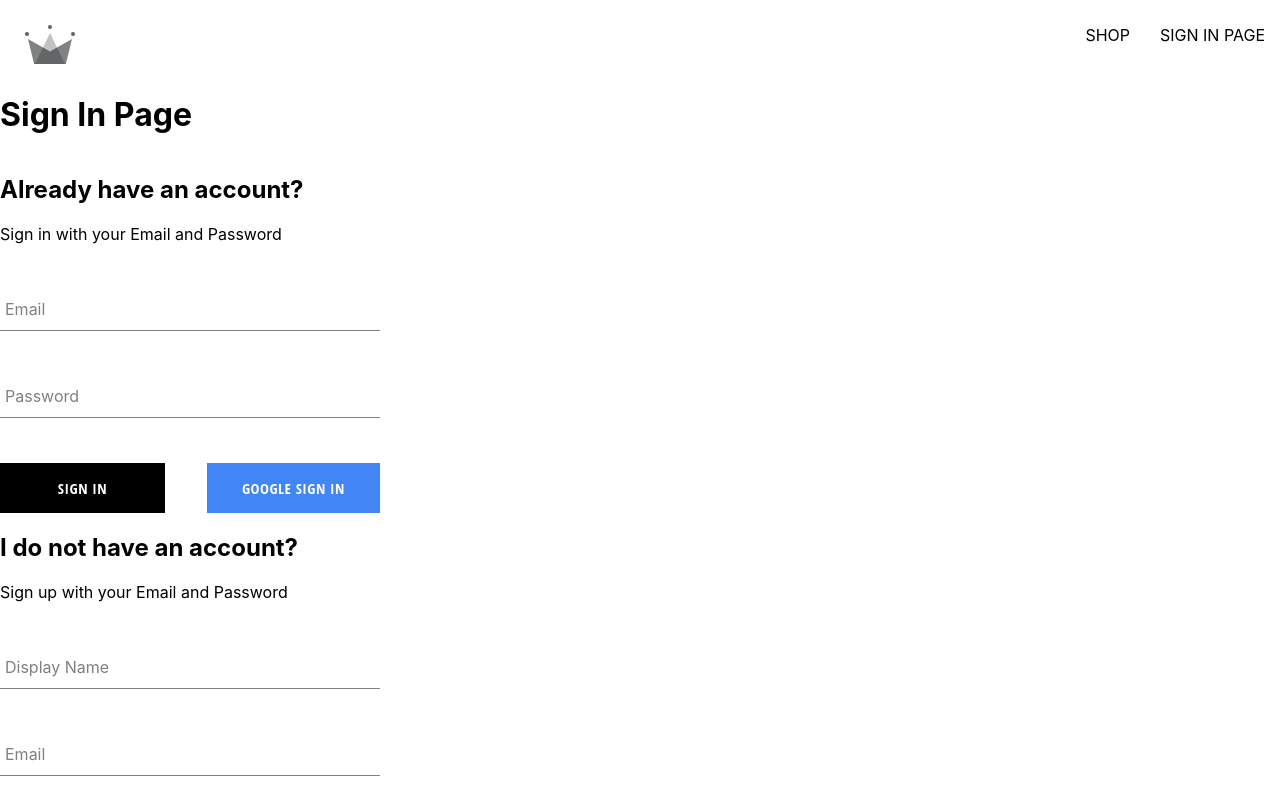
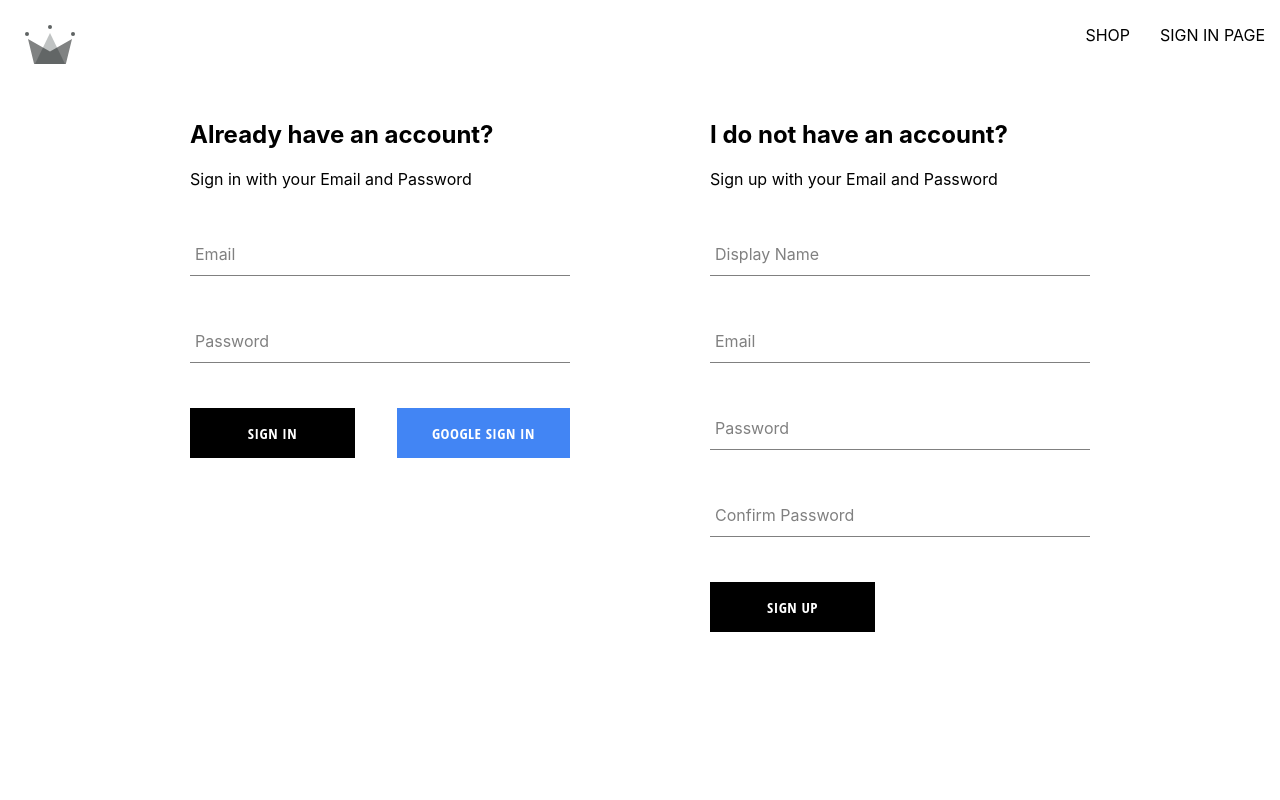
Before and after one commit to nMikeTO55/crwn-clothing, a React (Create React App) app: page /auth in a window 1280 px wide. Shown: the top 800 px of the page. Built offline with nearby package versions, Linux system fonts and the light colour scheme.

Commit message:
104 finishing authentication page

```diff
--- a/src/components/sign-in-form/sign-in-form.component.jsx
+++ b/src/components/sign-in-form/sign-in-form.component.jsx
@@ -32,9 +32,23 @@
         email,
         password
       );
-      console.log(response);
+
       resetFormFields();
-    } catch (error) {}
+    } catch (error) {
+      switch (error.code) {
+        case "auth/invalid-credential":
+          alert("invalid email or password");
+          break;
+        case "auth/wrong-password":
+          alert("incorrect password for email");
+          break;
+        case "auth/user-no-found":
+          alert("no user associated with this email");
+          break;
+        default:
+          console.log(error.code);
+      }
+    }
   };
 
   const handleChange = (event) => {
@@ -67,7 +81,7 @@
         />
         <div className="buttons-container">
           <Button type="submit">Sign In</Button>
-          <Button buttonType="google" onClick={signInWithGoogle}>
+          <Button type="button" buttonType="google" onClick={signInWithGoogle}>
             Google Sign In
           </Button>
         </div>
--- a/src/routes/authentication/authentication.component.jsx
+++ b/src/routes/authentication/authentication.component.jsx
@@ -1,20 +1,11 @@
-import {
-  signInWithGooglePopup,
-  createUserAuth,
-} from "../../utils/firebase/firebase.utils.js";
-
 import SignUpForm from "../../components/sign-up-form/sign-up-form.component.jsx";
 import SignInForm from "../../components/sign-in-form/sign-in-form.component.jsx";
 
+import "./authentication.styles.scss";
+
 const Authentication = () => {
-  const logGoogleUser = async () => {
-    const { user } = await signInWithGooglePopup();
-    const userDocRef = await createUserAuth(user);
-  };
-
   return (
-    <div>
-      <h1>Sign In Page</h1>
+    <div className="authentication-container">
       <SignInForm />
       <SignUpForm />
     </div>
--- /dev/null
+++ b/src/routes/authentication/authentication.styles.scss
@@ -0,0 +1,6 @@
+.authentication-container {
+  display: flex;
+  width: 900px;
+  justify-content: space-between;
+  margin: 30px auto;
+}
```
